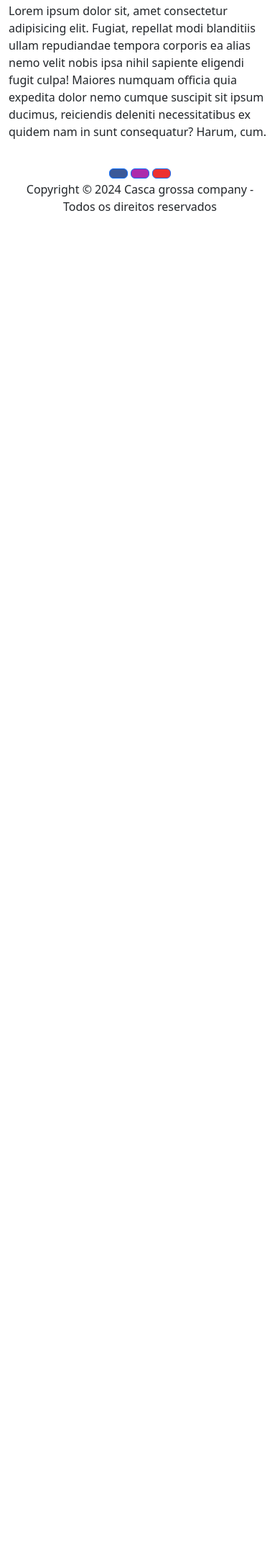
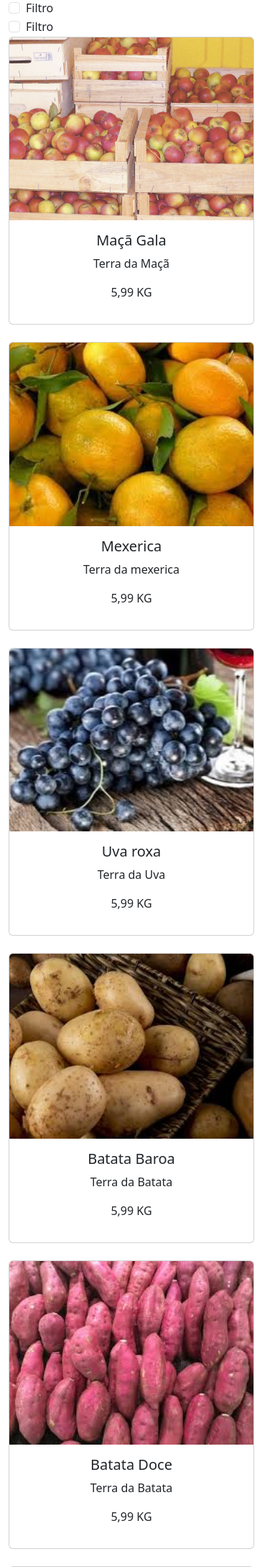
Before and after one commit to renata-machado/Casca-Grossa, a FastAPI app: page / in a window 390 px wide; the page is wider, and only the part inside the window is pictured. Shown: the part 573-2750 px from the top of that part at 72% size. Before the commit the page ends 866 px from the top of that part, so only its background shows below. Run offline with FastAPI, Linux system fonts and the light colour scheme; some libraries are stand-ins or nearby versions.

Commit message:
tá ruim, mas ta melhor que antes a pág inicial

```diff
--- a/templates/include/footer.html
+++ b/templates/include/footer.html
@@ -1,15 +1,20 @@
-<footer class="p-3 text-bg-write text-center mt-auto">
-    <!-- Facebook -->
+
+<footer class="p-5 text-bg-write text-center mt-" style="background-color: #839c4c; background-image: url(static/img/header.png);">
+
+    <!-- redes sociais -->
+   <div>
        <a data-mdb-ripple-init class="btn btn-primary" style="background-color: #3b5998;" href="#!" role="button"
        ><i class="fab fa-facebook-f"></i
        ></a>
-    <!-- Instagram -->
        <a data-mdb-ripple-init class="btn btn-primary" style="background-color: #ac2bac;" href="#!" role="button"
        ><i class="fab fa-instagram"></i
        ></a>
-    <!-- Youtube -->
        <a data-mdb-ripple-init class="btn btn-primary" style="background-color: #ed302f;" href="#!" role="button"
        ><i class="fab fa-youtube"></i
        ></a>
+   </div>
+   <!-- copyright -->
+   <div>
        <p class="m-0">Copyright © 2024 Casca grossa company - Todos os direitos reservados</p>
+   </div>
 </footer>
--- a/templates/include/header.html
+++ b/templates/include/header.html
@@ -42,9 +42,6 @@
         </div>
       </div>
       </div>
-
-
-
         </div>
 
     </nav>
--- a/templates/pages/index.html
+++ b/templates/pages/index.html
@@ -4,12 +4,115 @@
 
 {% block conteudo %}
 
-<h1>Construção...</h1><hr>
+  <div class="row">
+    <div class="card text-center" style="width: 72%; margin-left:25%;">
+      <div class="card-body">
+        <a href="#" class="">
+          <img src="static/img/card.png" alt="sss" style="border:0px;">
+        </a>
+      </div>
+      <div class="card-footer text-muted">
+        Válido até o dia 29/10/2024
+      </div>
+    </div>
+  <div class="row mt-4">
+    <!-- Filtros -->
+    <aside class="col-md-3 filtros">
+      <h2>Filtros</h2>
+      <div class="categoria">
+        <h3>Por categoria</h3>
+        <div class="form-check">
+          <input class="form-check-input" type="checkbox" id="filtro1">
+          <label class="form-check-label" for="filtro1">Filtro</label>
+        </div>
+        <div class="form-check">
+          <input class="form-check-input" type="checkbox" id="filtro2">
+          <label class="form-check-label" for="filtro2">Filtro</label>
+        </div>
+        <div class="form-check">
+          <input class="form-check-input" type="checkbox" id="filtro3">
+          <label class="form-check-label" for="filtro3">Filtro</label>
+        </div>
+        <div class="form-check">
+          <input class="form-check-input" type="checkbox" id="filtro4">
+          <label class="form-check-label" for="filtro4">Filtro</label>
+        </div>
+      </div>
+    </aside>
 
-<center>
-<img src="https://faculdadeimes.org.br/wp-content/uploads/2023/06/36-atencao-area-de-teste.jpg" alt="img" aling="middle">
-</center>
+    <!-- Produtos -->
+    <section class="col-md-9 " >
+      <div class="row " >
+        <div class="col-md-4 mb-4">
+          <div class="card">
+            <img src="static/img/maca.png" class="card-img-top" alt="maçã">
+            <div class="card-body text-center">
+              <h5 class="card-title">Maçã Gala</h5>
+              <p class="card-text">Terra da Maçã</p>
+              <p class="preco">5,99 KG</p>
+            </div>
+          </div>
+        </div>
 
-<p><br>Lorem ipsum dolor sit, amet consectetur adipisicing elit. Fugiat, repellat modi blanditiis ullam repudiandae tempora corporis ea alias nemo velit nobis ipsa nihil sapiente eligendi fugit culpa! Maiores numquam officia quia expedita dolor nemo cumque suscipit sit ipsum ducimus, reiciendis deleniti necessitatibus ex quidem nam in sunt consequatur? Harum, cum.</p>
+        <div class="col-md-4 mb-4">
+          <div class="card">
+            <img src="static/img/mexerica.png" class="card-img-top" alt="Pera tal">
+            <div class="card-body text-center">
+              <h5 class="card-title">Mexerica</h5>
+              <p class="card-text">Terra da mexerica</p>
+              <p class="preco">5,99 KG</p>
+            </div>
+          </div>
+        </div>
+
+        <div class="col-md-4 mb-4">
+          <div class="card">
+            <img src="static/img/uvacopia.jpg" class="card-img-top" alt="uva tal">
+            <div class="card-body text-center">
+              <h5 class="card-title">Uva roxa</h5>
+              <p class="card-text">Terra da Uva</p>
+              <p class="preco">5,99 KG</p>
+            </div>
+          </div>
+        </div>
+      </div>
+      <div class="row">
+        <div class="col-md-4 mb-4">
+          <div class="card">
+            <img src="static/img/batata.png" class="card-img-top" alt="batata tal">
+            <div class="card-body text-center">
+              <h5 class="card-title">Batata Baroa</h5>
+              <p class="card-text">Terra da Batata</p>
+              <p class="preco">5,99 KG</p>
+            </div>
+          </div>
+        </div>
+
+        <div class="col-md-4 mb-4">
+          <div class="card">
+            <img src="static/img/batata_doce.png" class="card-img-top" alt="batata doce tal">
+            <div class="card-body text-center">
+              <h5 class="card-title">Batata Doce</h5>
+              <p class="card-text">Terra da Batata</p>
+              <p class="preco">5,99 KG</p>
+            </div>
+          </div>
+        </div>
+
+        <div class="col-md-4 mb-4">
+          <div class="card">
+            <img src="static/img/morangocopia.png" class="card-img-top" alt="Morango tal">
+            <div class="card-body text-center">
+              <h5 class="card-title">Morango vermelho</h5>
+              <p class="card-text">Terra do morango</p>
+              <p class="preco">5,99 KG</p>
+            </div>
+          </div>
+        </div>
+      </div>
+    </section>
+  </div>
+
+
 
 {% endblock %}
```
Also changed, not shown: static/img/batata.png (added), static/img/batata_doce.png (added), static/img/card.png (added), static/img/card_promocao.png (added), static/img/maca.png (added), static/img/mexerica.png (added), static/img/morango.png (added), static/img/morangocopia.png (added), static/img/pera.jpg (added), static/img/pera.png (added), static/img/uva.jpg (added), static/img/uvacopia.jpg (added). Lines whose indentation alone changed are shown as unchanged.
